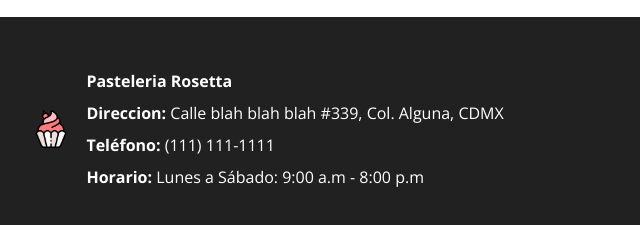
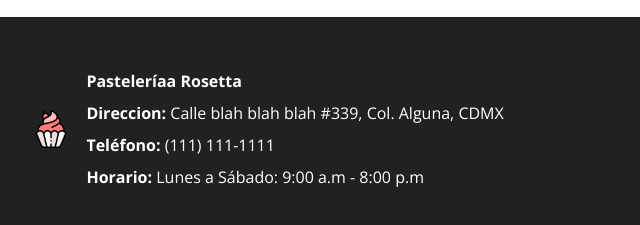
Before and after one commit to micheldavrdz/HTML-Frontend-LaunchX, a plain HTML site: page pastelero.html in a window 1280 px wide. Shown: the part 1541-1766 px from the top of the page, 0-640 px from the left. Drawn offline with nearby package versions, Linux system fonts and the light colour scheme.

Commit message:
fix: typo
fixed typos

```diff
--- a/pastelero.html
+++ b/pastelero.html
@@ -6,7 +6,7 @@
     <meta name="viewport" content="width=device-width, initial-scale=1.0" />
     <link rel="stylesheet" href="css/style.css" />
     <link rel="shortcut icon" href="img/cupcake.png" type="image/x-icon" />
-    <title>Pasteleria</title>
+    <title>Pastelería Rosetta</title>
   </head>
   <body>
     <!-- Navbar -->
@@ -14,7 +14,7 @@
       <div>
         <div class="block-logo">
           <img class="logo" src="img/cupcake.png" alt="" />
-          <p>Pasteleria Rosetta</p>
+          <p>Pastelería Rosetta</p>
         </div>
       </div>
       <nav>
@@ -142,7 +142,7 @@
           <div class="block-logo-footer">
             <img class="logo-footer" src="img/cupcake.png" alt="" />
             <div class="info-footer">
-              <p><strong>Pasteleria Rosetta</strong></p>
+              <p><strong>Pasteleríaa Rosetta</strong></p>
               <p>
                 <strong>Direccion:</strong> Calle blah blah blah #339, Col.
                 Alguna, CDMX
```
Also changed, not shown: index.html (+3 -3 lines).
